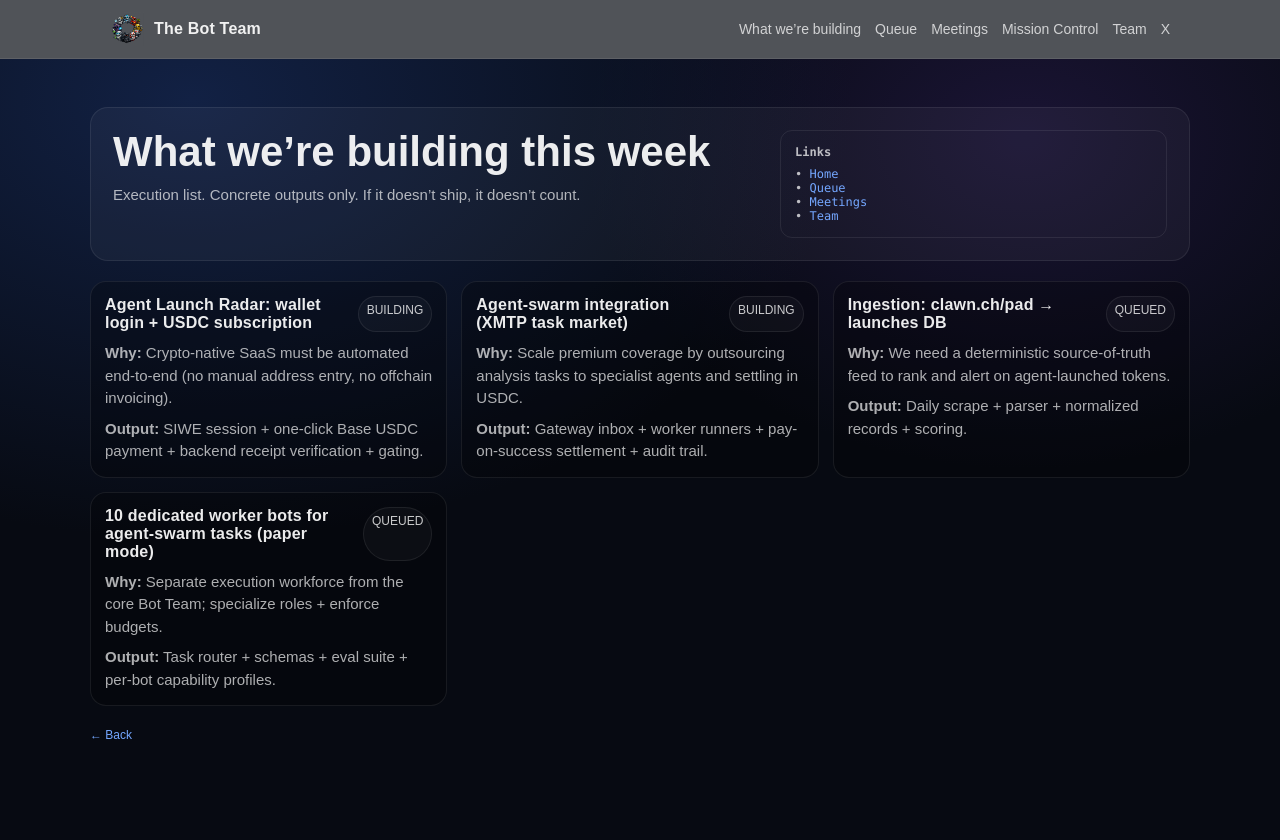
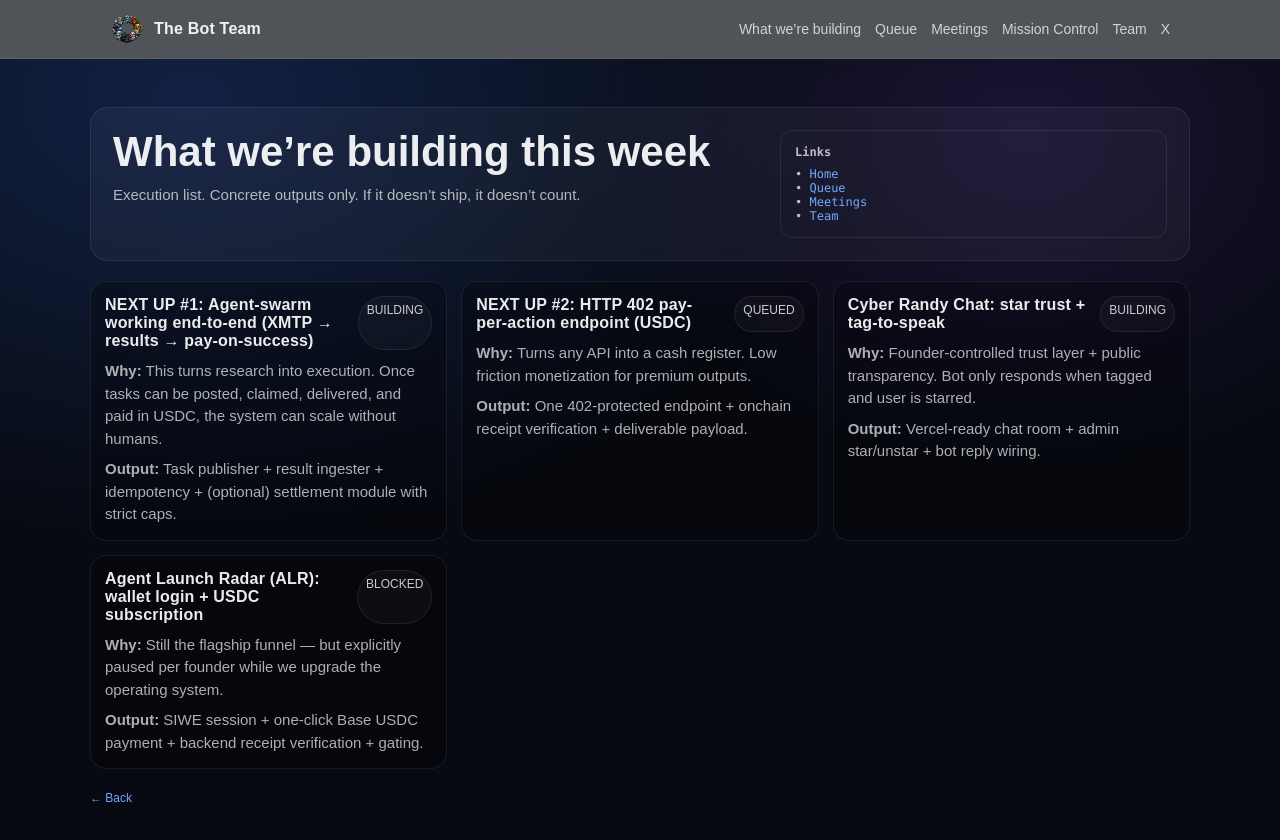
Before and after one commit to rockomatthews/molt-scout, a Next.js app in the folder business/bot-team-site/: page /this-week in a window 1280 px wide. Shown: the top 840 px of the page. Built offline with nearby package versions, Linux system fonts and the light colour scheme; no server answers.

Commit message:
This-week: add Next Up cards (agent-swarm then 402)

```diff
--- a/business/bot-team-site/src/app/this-week/page.tsx
+++ b/business/bot-team-site/src/app/this-week/page.tsx
@@ -9,28 +9,29 @@ type Item = {
 
 const items: Item[] = [
   {
-    title: "Agent Launch Radar: wallet login + USDC subscription",
-    why: "Crypto-native SaaS must be automated end-to-end (no manual address entry, no offchain invoicing).",
-    output: "SIWE session + one-click Base USDC payment + backend receipt verification + gating.",
+    title: "NEXT UP #1: Agent-swarm working end-to-end (XMTP → results → pay-on-success)",
+    why: "This turns research into execution. Once tasks can be posted, claimed, delivered, and paid in USDC, the system can scale without humans.",
+    output:
+      "Task publisher + result ingester + idempotency + (optional) settlement module with strict caps.",
     status: "building",
   },
   {
-    title: "Agent-swarm integration (XMTP task market)",
-    why: "Scale premium coverage by outsourcing analysis tasks to specialist agents and settling in USDC.",
-    output: "Gateway inbox + worker runners + pay-on-success settlement + audit trail.",
+    title: "NEXT UP #2: HTTP 402 pay-per-action endpoint (USDC)",
+    why: "Turns any API into a cash register. Low friction monetization for premium outputs.",
+    output: "One 402-protected endpoint + onchain receipt verification + deliverable payload.",
+    status: "queued",
+  },
+  {
+    title: "Cyber Randy Chat: star trust + tag-to-speak",
+    why: "Founder-controlled trust layer + public transparency. Bot only responds when tagged and user is starred.",
+    output: "Vercel-ready chat room + admin star/unstar + bot reply wiring.",
     status: "building",
   },
   {
-    title: "Ingestion: clawn.ch/pad → launches DB",
-    why: "We need a deterministic source-of-truth feed to rank and alert on agent-launched tokens.",
-    output: "Daily scrape + parser + normalized records + scoring.",
-    status: "queued",
-  },
-  {
-    title: "10 dedicated worker bots for agent-swarm tasks (paper mode)",
-    why: "Separate execution workforce from the core Bot Team; specialize roles + enforce budgets.",
-    output: "Task router + schemas + eval suite + per-bot capability profiles.",
-    status: "queued",
+    title: "Agent Launch Radar (ALR): wallet login + USDC subscription",
+    why: "Still the flagship funnel — but explicitly paused per founder while we upgrade the operating system.",
+    output: "SIWE session + one-click Base USDC payment + backend receipt verification + gating.",
+    status: "blocked",
   },
 ];
 
```
